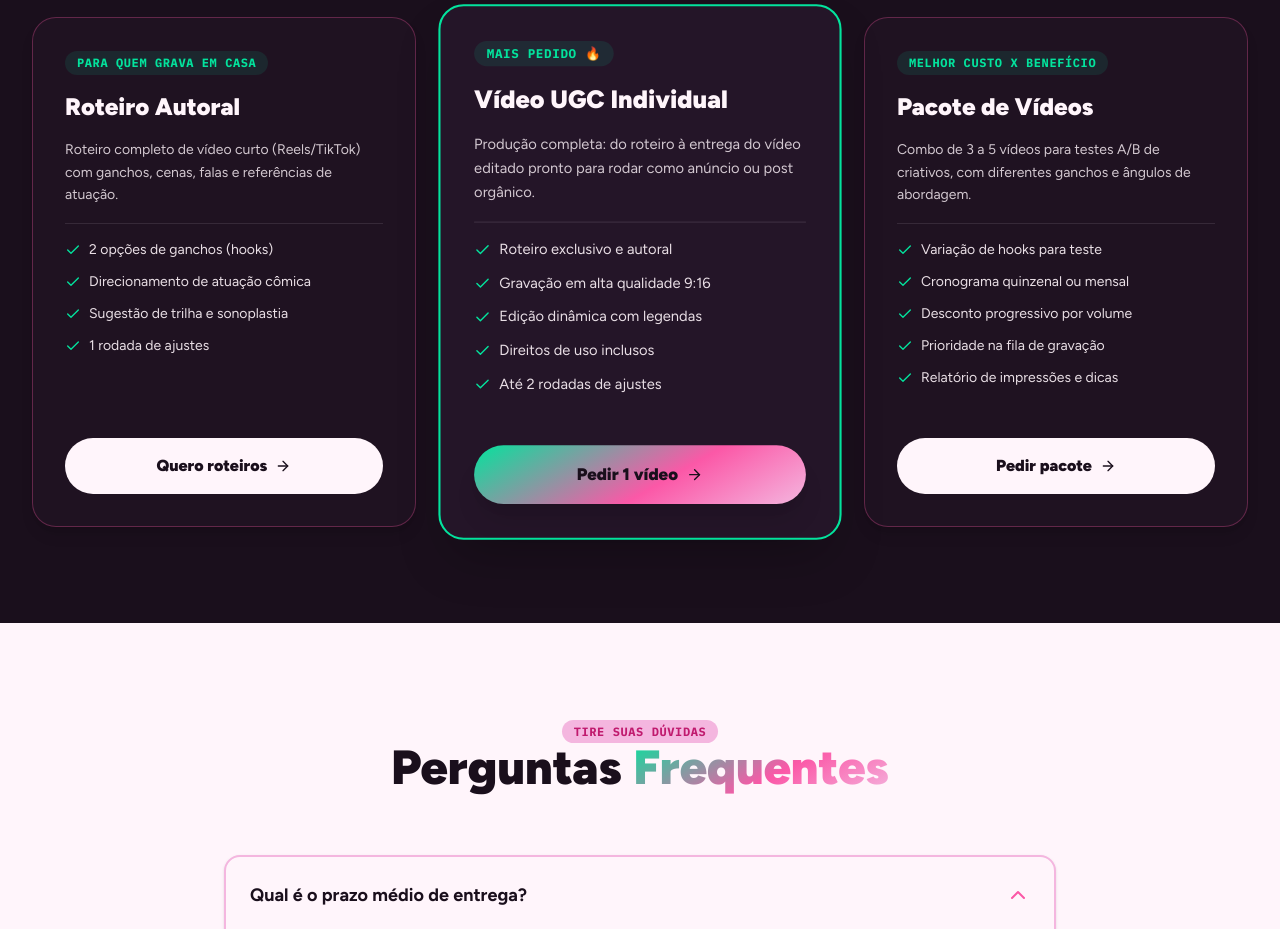
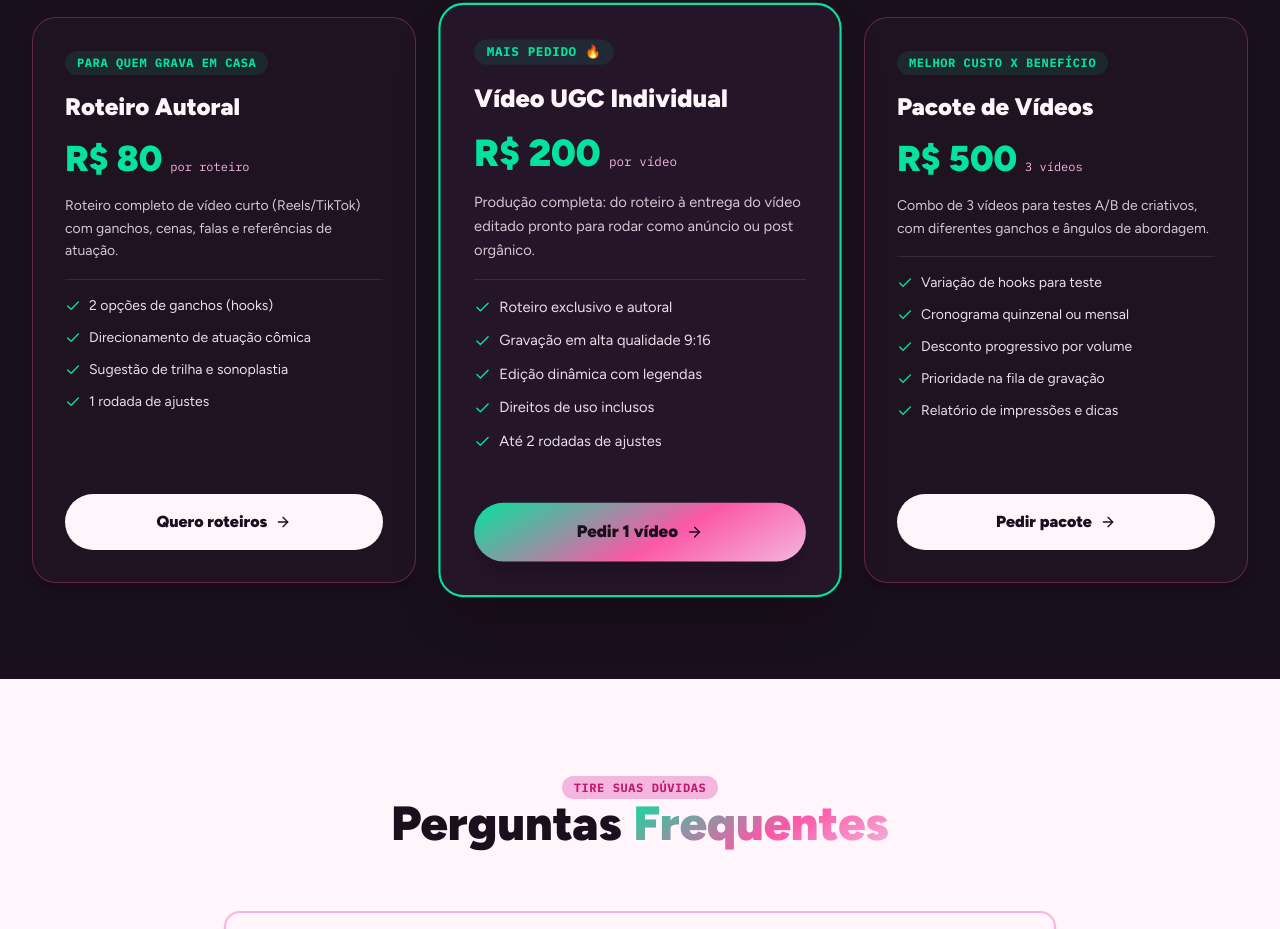
Before and after one commit to thamyoliveira-create/tamiris-ugc-portfolio, a Next.js app: page /como-trabalho in a window 1280 px wide. Shown: the part 1074-2003 px from the top of the page. Built offline with nearby package versions, Linux system fonts and the light colour scheme.

Commit message:
Adiciona valores iniciais aos pacotes
Co-Authored-By: Claude Opus 5.5 <noreply@anthropic.com>
Claude-Session: https://claude.ai/code/session_01TYCgYNJm9vYBVwCSenpcay

```diff
--- a/app/como-trabalho/page.tsx
+++ b/app/como-trabalho/page.tsx
@@ -43,6 +43,8 @@ export default function ComoTrabalhoPage() {
   const packages = [
     {
       name: "Roteiro Autoral",
+      price: "R$ 80",
+      unit: "por roteiro",
       tag: "Para quem grava em casa",
       desc: "Roteiro completo de vídeo curto (Reels/TikTok) com ganchos, cenas, falas e referências de atuação.",
       features: [
@@ -56,6 +58,8 @@ export default function ComoTrabalhoPage() {
     },
     {
       name: "Vídeo UGC Individual",
+      price: "R$ 200",
+      unit: "por vídeo",
       tag: "Mais pedido 🔥",
       desc: "Produção completa: do roteiro à entrega do vídeo editado pronto para rodar como anúncio ou post orgânico.",
       features: [
@@ -70,8 +74,10 @@ export default function ComoTrabalhoPage() {
     },
     {
       name: "Pacote de Vídeos",
+      price: "R$ 500",
+      unit: "3 vídeos",
       tag: "Melhor Custo x Benefício",
-      desc: "Combo de 3 a 5 vídeos para testes A/B de criativos, com diferentes ganchos e ângulos de abordagem.",
+      desc: "Combo de 3 vídeos para testes A/B de criativos, com diferentes ganchos e ângulos de abordagem.",
       features: [
         "Variação de hooks para teste",
         "Cronograma quinzenal ou mensal",
@@ -181,6 +187,10 @@ export default function ComoTrabalhoPage() {
                       {pkg.tag}
                     </span>
                     <h3 className="text-2xl font-black text-[#FFF5FB]">{pkg.name}</h3>
+                    <p className="flex items-baseline gap-2">
+                      <span className="text-4xl font-black text-[#03E39D]">{pkg.price}</span>
+                      <span className="font-mono text-xs text-[#F4B6DF]">{pkg.unit}</span>
+                    </p>
                     <p className="text-[#FFF5FB]/80 text-sm leading-relaxed">{pkg.desc}</p>
 
                     <div className="pt-4 border-t border-[#FFF5FB]/10 space-y-3">
```
